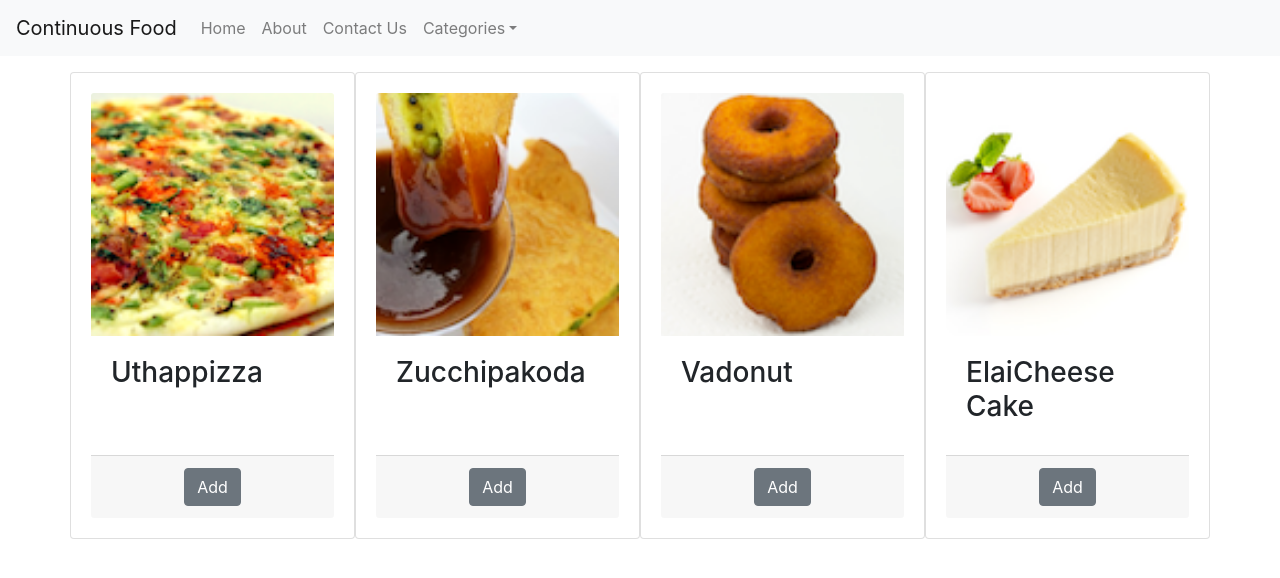
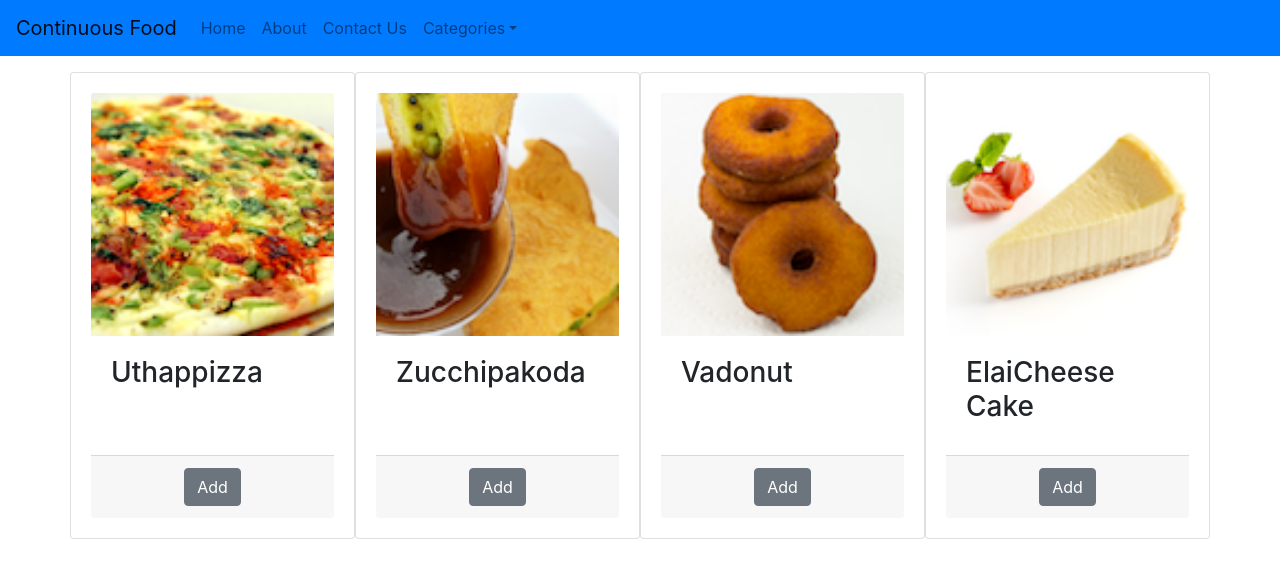
Before and after one commit to Anil-Bhimwal/Assignment3, a React (Create React App) app: page / in a window 1280 px wide. Shown: the top 578 px of the page. Built offline with nearby package versions, Linux system fonts and the light colour scheme; the HTML template or start-up script is replaced by a standard one.

Commit message:
Home component added

```diff
--- a/src/App.js
+++ b/src/App.js
@@ -1,20 +1,11 @@
 import React, { Component } from 'react';
 import './App.css';
-import NavbarComponent from './components/Navbar';
-import Menu from './components/MenuComponent';
-import { DISHES } from './shared/dishes.js';
+import Home from './components/HomeComponent'
 class App extends Component {
-  constructor(props) {
-    super(props);
-    this.state = {
-      dishes: DISHES
-    };
-  }
   render() {
     return (
       <div className="App">
-        <NavbarComponent />
-        <Menu dishes={this.state.dishes}/>
+        <Home/>
       </div>
     )
   }
--- a/src/components/DishdetailComponent.js
+++ b/src/components/DishdetailComponent.js
@@ -10,7 +10,7 @@ function renderComments(comments) {
             <ListGroupItem key={comment.id}>
                 <ListGroupItemHeading>
                 <Badge>
-                {comment.author},
+{comment.author},
                         &nbsp;
                         {new Intl.DateTimeFormat('en-US', {
                     year: 'numeric',
--- /dev/null
+++ b/src/components/HomeComponent.js
@@ -0,0 +1,34 @@
+import React, { Component } from 'react';
+import Menu from './MenuComponent';
+import DishDetail from './DishdetailComponent';
+import NavbarComponent from './Navbar';
+import { DISHES } from '../shared/dishes';
+
+class Home extends Component {
+
+  constructor(props) {
+    super(props);
+    this.state = {
+      dishes: DISHES,
+      selectedDish: null
+    };
+  }
+
+  onDishSelect(dishId) {
+    this.setState({ selectedDish: dishId });
+  }
+
+  render() {
+    return (
+      <div>
+        <NavbarComponent />
+        <div className="container">
+          <Menu dishes={this.state.dishes} onClick={(dishId) => this.onDishSelect(dishId)} />
+          <DishDetail dish={this.state.dishes.filter((dish) => dish.id === this.state.selectedDish)[0]} />
+        </div>
+      </div>
+    );
+  }
+}
+
+export default Home;
--- a/src/components/MenuComponent.js
+++ b/src/components/MenuComponent.js
@@ -2,21 +2,12 @@ import React, { Component } from 'react';
 import { Card, CardImg, CardBody, CardText, CardFooter, CardTitle, Button } from 'reactstrap';
 import DishDetail from './DishdetailComponent';
 class Menu extends Component {
-  constructor(props) {
-    super(props);
-    this.state = {
-      selectedDish: null
-    };
-  }
 
-  onDishSelect(dish) {
-    this.setState({ selectedDish: dish });
-  }
 
   render() {
     const menu = this.props.dishes.map((dish) => {
       return (
-        <Card body key={dish.id} className="col-md-6 col-lg-3 my-3" onClick={() => this.onDishSelect(dish)}>
+        <Card body key={dish.id} className="col-md-6 col-lg-3 my-3" onClick={() => this.props.onClick(dish.id)}>
           <CardImg top width="100%" src={dish.image} alt={dish.name} />
           <CardBody>
             <CardTitle><h3>
@@ -32,14 +23,11 @@ class Menu extends Component {
     });
 
     return (
-      <div className="container">
+
         <div className="row">
           {menu}
         </div>
 
-          <DishDetail dish={this.state.selectedDish} />
-
-      </div>
     );
   }
 }
--- a/src/components/Navbar.js
+++ b/src/components/Navbar.js
@@ -21,7 +21,7 @@ const NavbarComponent = (props) => {
 
   return (
     <div>
-      <Navbar color="light" light expand="md">
+      <Navbar color="primary" light expand="md">
         <NavbarBrand href="/">Continuous Food </NavbarBrand>
         <NavbarToggler onClick={toggle} />
         <Collapse isOpen={isOpen} navbar>
```
